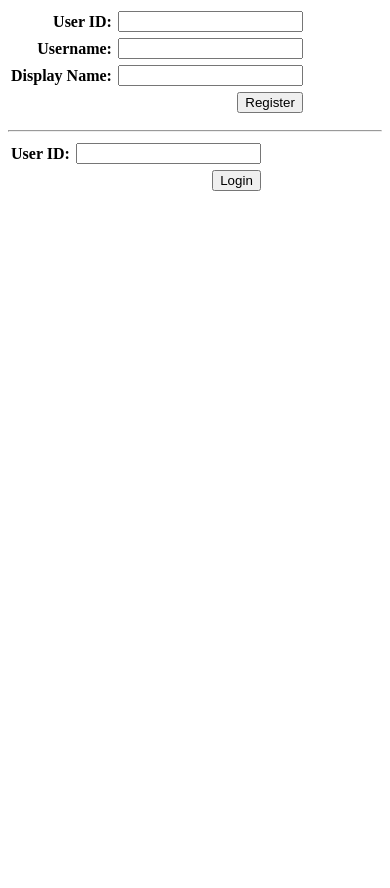
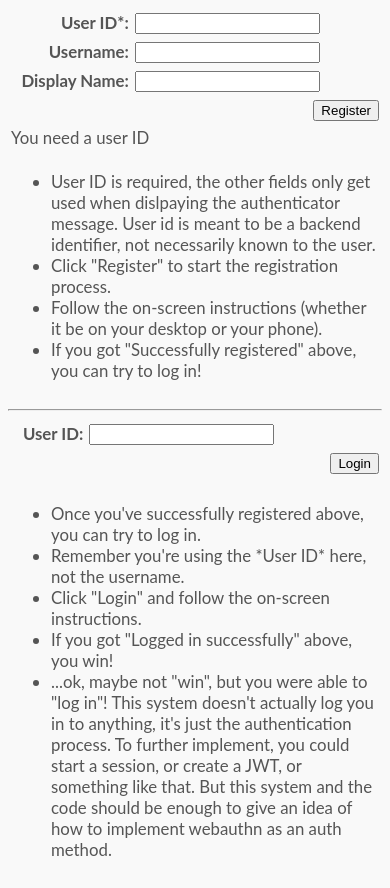
Before and after one commit to wmacomber/mt-webauthn-simple, a website: page index.html in a window 390 px wide. Both pictures are taken after a click on the button "Register". Before the commit the page ends 844 px from the top, so only its background shows below. Drawn offline with Linux system fonts and the light colour scheme; no server answers.

Commit message:
Made HTML/CSS prettier for phones, added instructions to the page

```diff
--- a/index.html
+++ b/index.html
@@ -1,16 +1,35 @@
 <!DOCTYPE html>
 <head>
     <meta charset="utf-8" />
+    <meta name="viewport" content="width=device-width, initial-scale=1">
     <title>Macomber Tech Webauthn Demo</title>
 </head>
 <style type="text/css">
+@media screen and (min-width: 800px) {
+    #container {
+        width: 500px;
+    }
+}
+body {
+	font-size: 1.05em;
+	line-height: 1.25em;
+	font-family: Lato, Arial;
+	background: #f9f9f9;
+	color: #555;
+}
+
+table {
+    width: 100%;
+}
+
 .lbl { text-align: right; font-weight: bold; }
 </style>
 <body>
+    <div id="container">
     <table border="0" cellspacing="0" cellpadding="3">
         <tbody>
             <tr>
-                <td class="lbl">User ID:</td>
+                <td class="lbl">User ID*:</td>
                 <td><input id="reg_userId" type="text" /></td>
             </tr>
             <tr>
@@ -29,6 +48,17 @@
             <tr>
                 <td colspan="2">
                     <span id="reg_message" />
+                </td>
+            </tr>
+            <tr>
+                <td colspan="2">
+                    <ul>
+                        <li>User ID is required, the other fields only get used when dislpaying the authenticator message.  User id
+                            is meant to be a backend identifier, not necessarily known to the user.</li>
+                        <li>Click "Register" to start the registration process.</li>
+                        <li>Follow the on-screen instructions (whether it be on your desktop or your phone).</li>
+                        <li>If you got "Successfully registered" above, you can try to log in!</li>
+                    </ul>
                 </td>
             </tr>
         </tbody>
@@ -50,8 +80,23 @@
                     <span id="login_message" />
                 </td>
             </tr>
+            <tr>
+                <td colspan="2">
+                    <ul>
+                        <li>Once you've successfully registered above, you can try to log in.</li>
+                        <li>Remember you're using the *User ID* here, not the username.</li>
+                        <li>Click "Login" and follow the on-screen instructions.</li>
+                        <li>If you got "Logged in successfully" above, you win!</li>
+                        <li>...ok, maybe not "win", but you were able to "log in"!  This system doesn't actually log
+                            you in to anything, it's just the authentication process.  To further implement, you could
+                            start a session, or create a JWT, or something like that.  But this system and the code
+                            should be enough to give an idea of how to implement webauthn as an auth method.</li>
+                    </ul>
+                </td>
+            </tr>
         </tbody>
     </table>
+    </div>
 </body>
 <script src="index.umd.min.js"></script>
 <script src="index.js"></script>
--- a/index.js
+++ b/index.js
@@ -8,7 +8,11 @@ const elemLoginMessage = document.getElementById("login_message");
 elemRegBegin.addEventListener("click", async () => {
     elemRegMessage.innerHTML = "";
 
-    const userId = document.getElementById("reg_userId").value;
+    const userId = String(document.getElementById("reg_userId").value).trim();
+    if (userId === "") {
+        elemRegMessage.innerHTML = "You need a user ID";
+        return false;
+    }
 
     const resp = await fetch("register/options", {
         "method": "POST",
@@ -49,7 +53,11 @@ elemRegBegin.addEventListener("click", async () => {
 elemLoginBegin.addEventListener("click", async () => {
     elemLoginMessage.innerHTML = "";
 
-    const userId = document.getElementById("login_userId").value;
+    const userId = String(document.getElementById("login_userId").value).trim();
+    if (userId === "") {
+        elemLoginMessage.innerHTML = "You need a user ID";
+        return false;
+    }
 
     const resp = await fetch(`auth/options/${userId}`);
     const respJSON = await resp.json();
```
